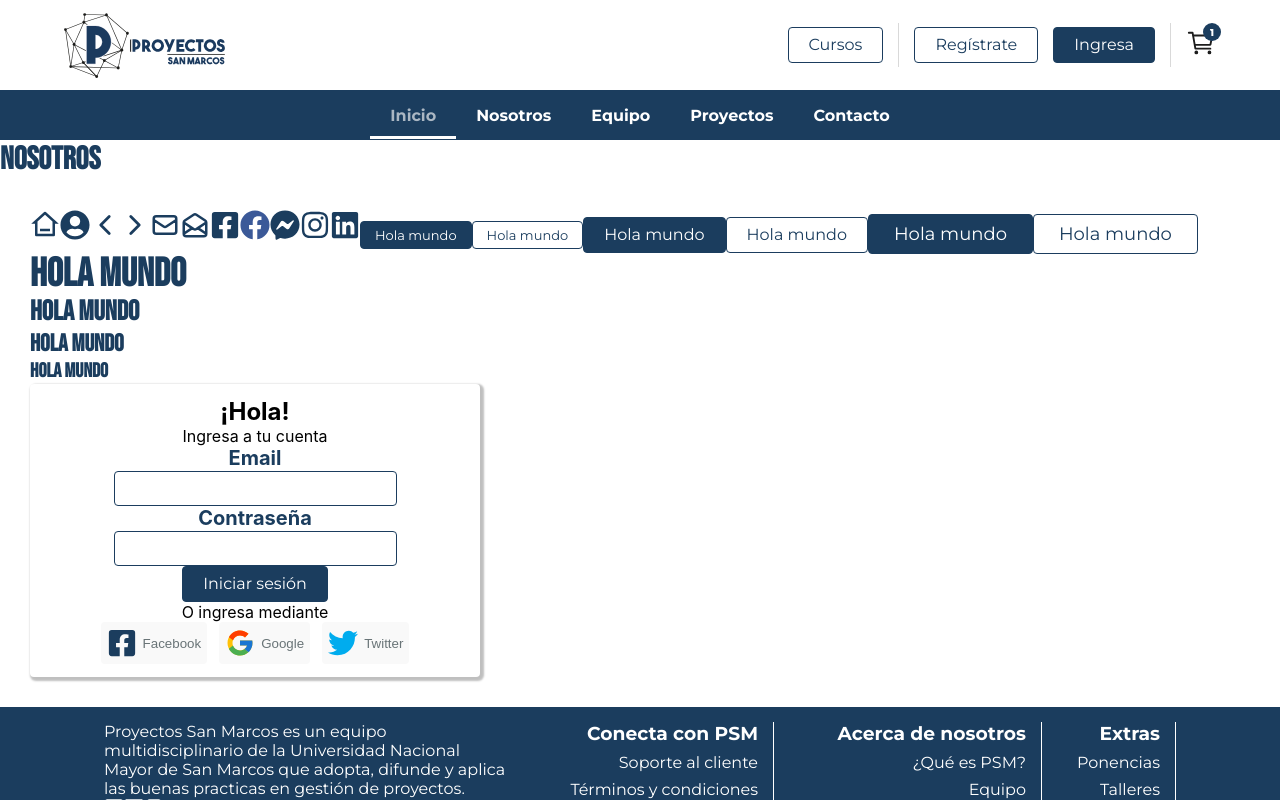
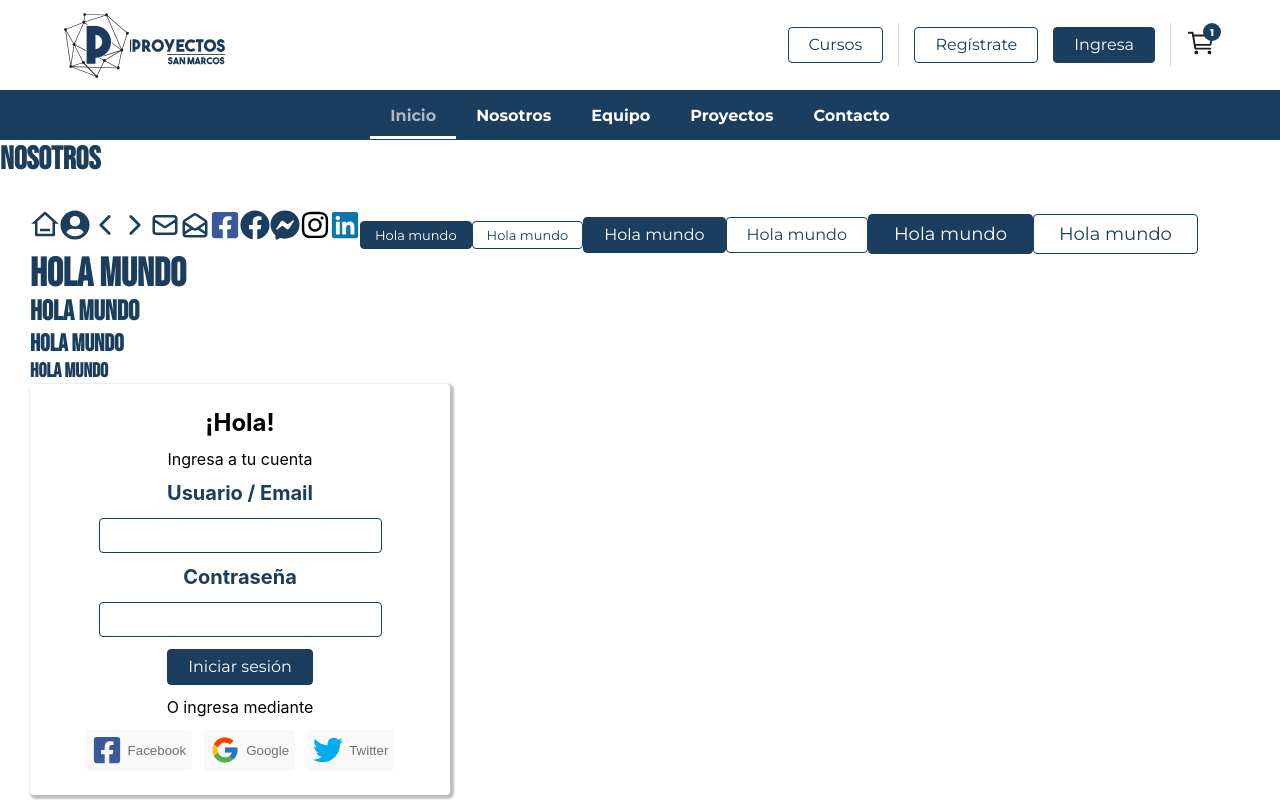
Before and after one commit to jcvb0206/proyectossm, a React (Create React App) app: page / in a window 1280 px wide. Shown: the top 800 px of the page. Built offline with nearby package versions, Linux system fonts and the light colour scheme.

Commit message:
Fix alerts of React

```diff
--- a/src/components/UI/Button.js
+++ b/src/components/UI/Button.js
@@ -43,7 +43,7 @@ export default function Button({ type, size, onClick, children }) {
         &:hover {
           ${BtnType === buttonType.ghost
             ? 'background-color: rgba(27, 61, 94, 0.082);'
-            : ''}
+            : 'background-color: rgb(27, 61, 94, 0.85)'}
         }
       `}
     >
--- a/src/components/UI/Icon.js
+++ b/src/components/UI/Icon.js
@@ -30,12 +30,12 @@ const iconSet = {
   email: [HiOutlineMail, '', baseColor],
   emailOpen: [HiOutlineMailOpen, '', baseColor],
   google: [FcGoogle, '', ''],
-  facebookSquare: [FaFacebookSquare, baseColor, ''],
-  facebook: [FaFacebook, '#3b5998', ''],
+  facebookSquare: [FaFacebookSquare, '#3b5998', ''],
+  facebook: [FaFacebook, baseColor, ''],
   messenger: [FaFacebookMessenger, baseColor, ''],
-  instagram: [FaInstagram, baseColor, ''],
+  instagram: [FaInstagram, 'baseColor', ''],
   twitter: [FaTwitter, '#00acee', ''],
-  linkedin: [FaLinkedin, baseColor, ''],
+  linkedin: [FaLinkedin, '#0e76a8', ''],
   youtube: [FaYoutube, baseColor, ''],
   cart: [IoCartOutline, '', '#1D1D1D'],
 };
--- a/src/components/containers/Footer.js
+++ b/src/components/containers/Footer.js
@@ -1,6 +1,6 @@
 /** @jsxImportSource @emotion/react */
 import styled from '@emotion/styled';
-import { css } from '@emotion/react';
+// import { css } from '@emotion/react';
 import Icon from '../UI/Icon';
 
 const StyledFooter = styled.footer`
--- a/src/components/containers/Form.js
+++ b/src/components/containers/Form.js
@@ -1,8 +1,8 @@
 import styled from '@emotion/styled';
 
 const sizes = {
-  default: { width: '450px' },
-  small: { width: '320px' },
+  default: { width: '420px' },
+  small: { width: '300px' },
 };
 
 const StyledForm = styled.div`
@@ -13,8 +13,9 @@ const StyledForm = styled.div`
   border-radius: 4px;
   display: flex;
   flex-direction: column;
+  gap: 12px;
   align-items: center;
-  padding: 13px;
+  padding: 24px 12px;
 `;
 
 function Form({ children, size }) {
--- a/src/components/containers/Navbar.js
+++ b/src/components/containers/Navbar.js
@@ -1,6 +1,6 @@
 /** @jsxImportSource @emotion/react */
 import styled from '@emotion/styled';
-import { css } from '@emotion/react';
+// import { css } from '@emotion/react';
 
 const StyledNav = styled.nav`
   ul {
--- a/src/components/form/SocialLogin.js
+++ b/src/components/form/SocialLogin.js
@@ -11,6 +11,7 @@ const StyledSocialLogin = styled.button`
   border: none;
   border-radius: 4px;
   cursor: pointer;
+  transition: 0.3s;
 
   &:hover {
     background-color: #c1c1d3;
--- a/src/components/library.jsx
+++ b/src/components/library.jsx
@@ -48,8 +48,7 @@ export default function Library() {
       <Form>
         <h2>¡Hola!</h2>
         <span>Ingresa a tu cuenta</span>
-
-        <Label>Email</Label>
+        <Label>Usuario / Email</Label>
         <Input/>
         <Label>Contraseña</Label>
         <Input/>
```
